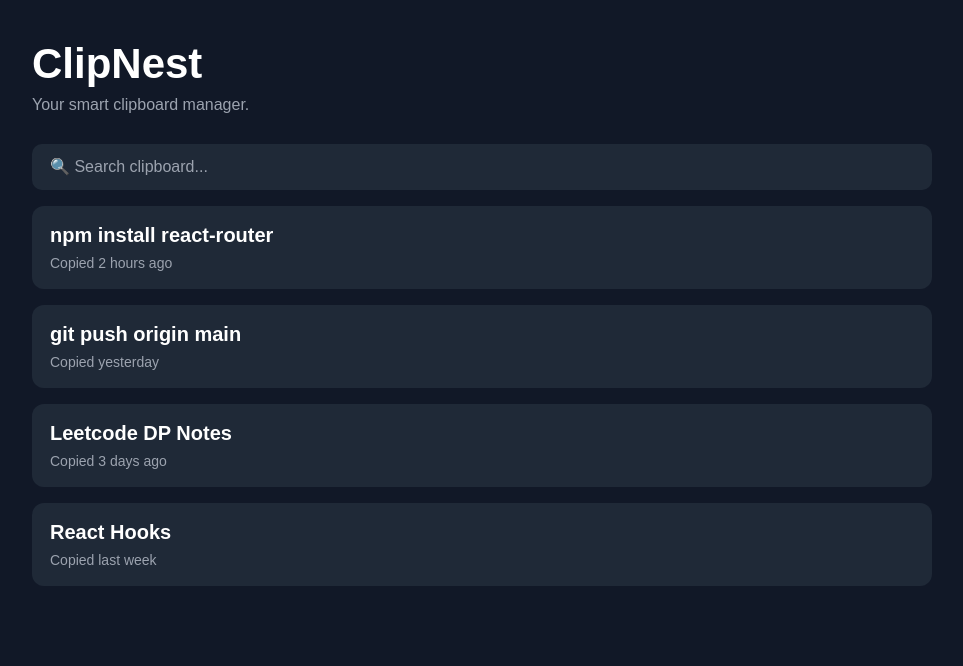
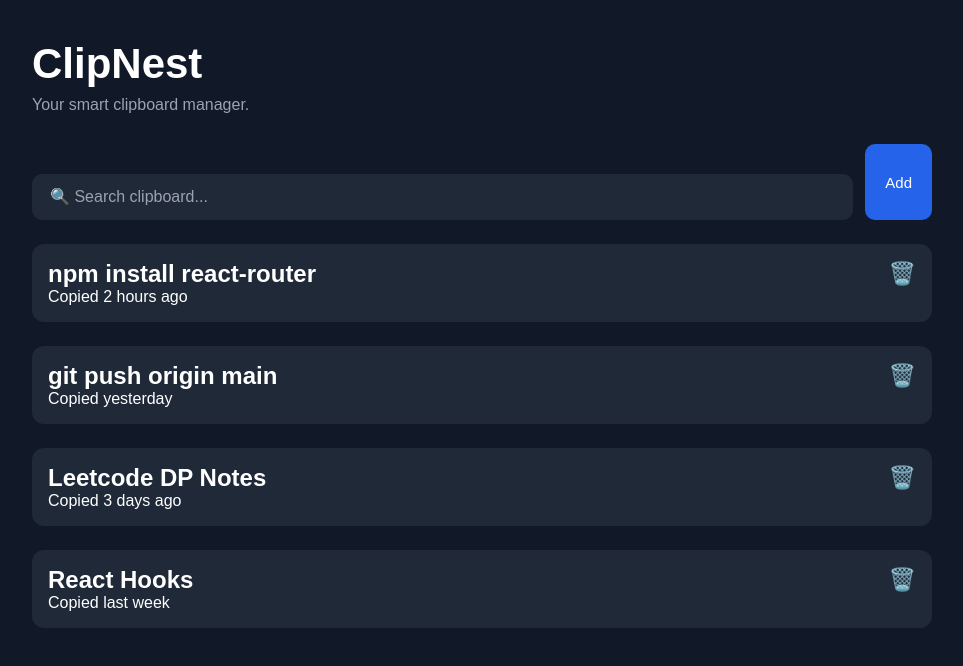
Before and after one commit to Samridhi4011/ClipNest, a React (Vite) app: page / in a window 1280 px wide. Shown: the top 666 px of the page, without its empty margins (158-1121 px from the left). Built offline with nearby package versions, Linux system fonts and the light colour scheme.

Commit message:
Added clipboard persistence and delete functionality

```diff
--- a/src/App.css
+++ b/src/App.css
@@ -77,3 +77,47 @@
   color: #9ca3af;
   font-size: 14px;
 }
+
+.search-container {
+  display: flex;
+  gap: 12px;
+  margin-top: 30px;
+}
+
+.search-bar {
+  flex: 1;
+}
+
+.add-button {
+  background: #2563eb;
+  color: white;
+  border: none;
+  border-radius: 10px;
+  padding: 0 20px;
+  cursor: pointer;
+  font-size: 15px;
+}
+
+.add-button:hover {
+  background: #1d4ed8;
+}
+
+.card-top {
+  display: flex;
+  justify-content: space-between;
+  align-items: center;
+}
+
+.delete-btn {
+  background: transparent;
+  border: none;
+  color: #9ca3af;
+  font-size: 22px;
+  cursor: pointer;
+  transition: 0.2s;
+}
+
+.delete-btn:hover {
+  color: #ef4444;
+  transform: scale(1.15);
+}
--- a/src/App.tsx
+++ b/src/App.tsx
@@ -1,11 +1,50 @@
-import { useState } from "react";
+import { useState, useEffect } from "react";
 import clipboardData from "./data/clipboardData";
 import "./App.css";
 import SearchBar from "./components/SearchBar";
 import ClipboardCard from "./components/ClipboardCard";
 
+type ClipboardItem = {
+  id: number;
+  text: string;
+  time: string;
+};
+
 function App() {
+  const [items, setItems] = useState<ClipboardItem[]>(() => {
+    const saved = localStorage.getItem("clipboardItems");
+
+    return saved
+      ? (JSON.parse(saved) as ClipboardItem[])
+      : clipboardData;
+  });
+
   const [search, setSearch] = useState("");
+
+  useEffect(() => {
+    localStorage.setItem(
+      "clipboardItems",
+      JSON.stringify(items)
+    );
+  }, [items]);
+
+  function handleAdd() {
+    if (search.trim() === "") return;
+
+    const newItem: ClipboardItem = {
+      id: Date.now(),
+      text: search,
+      time: "Just now",
+    };
+
+    setItems([newItem, ...items]);
+    setSearch("");
+  }
+
+  function handleDelete(id: number) {
+    setItems(items.filter((item) => item.id !== id));
+  }
+
   return (
     <div className="app">
       <div className="container">
@@ -18,8 +57,10 @@ function App() {
         <SearchBar
           search={search}
           setSearch={setSearch}
+          onAdd={handleAdd}
         />
-        {clipboardData
+
+        {items
           .filter((item) =>
             item.text.toLowerCase().includes(search.toLowerCase())
           )
@@ -28,10 +69,9 @@ function App() {
               key={item.id}
               text={item.text}
               time={item.time}
+              onDelete={() => handleDelete(item.id)}
             />
           ))}
-
-
       </div>
     </div>
   );
--- a/src/components/ClipboardCard.tsx
+++ b/src/components/ClipboardCard.tsx
@@ -1,12 +1,27 @@
 type ClipboardCardProps = {
   text: string;
   time: string;
+  onDelete: () => void;
 };
 
-function ClipboardCard({ text, time }: ClipboardCardProps) {
+function ClipboardCard({
+  text,
+  time,
+  onDelete,
+}: ClipboardCardProps) {
   return (
-    <div className="card">
-      <h3>{text}</h3>
+    <div className="clipboard-card">
+      <div className="card-top">
+        <h2>{text}</h2>
+
+        <button
+          className="delete-btn"
+          onClick={onDelete}
+        >
+          🗑️
+        </button>
+      </div>
+
       <p>{time}</p>
     </div>
   );
--- a/src/components/SearchBar.tsx
+++ b/src/components/SearchBar.tsx
@@ -1,10 +1,12 @@
 type SearchBarProps = {
   search: string;
   setSearch: React.Dispatch<React.SetStateAction<string>>;
+  onAdd: () => void;
 };
 
-function SearchBar({ search, setSearch }: SearchBarProps) {
+function SearchBar({ search, setSearch, onAdd }: SearchBarProps) {
   return (
+    <div className="search-container">
       <input
         type="text"
         placeholder="🔍 Search clipboard..."
@@ -12,6 +14,14 @@ function SearchBar({ search, setSearch }: SearchBarProps) {
         value={search}
         onChange={(e) => setSearch(e.target.value)}
       />
+
+      <button
+        className="add-button"
+        onClick={onAdd}
+      >
+        Add
+      </button>
+    </div>
   );
 }
 
```
Lines whose indentation alone changed are shown as unchanged.
